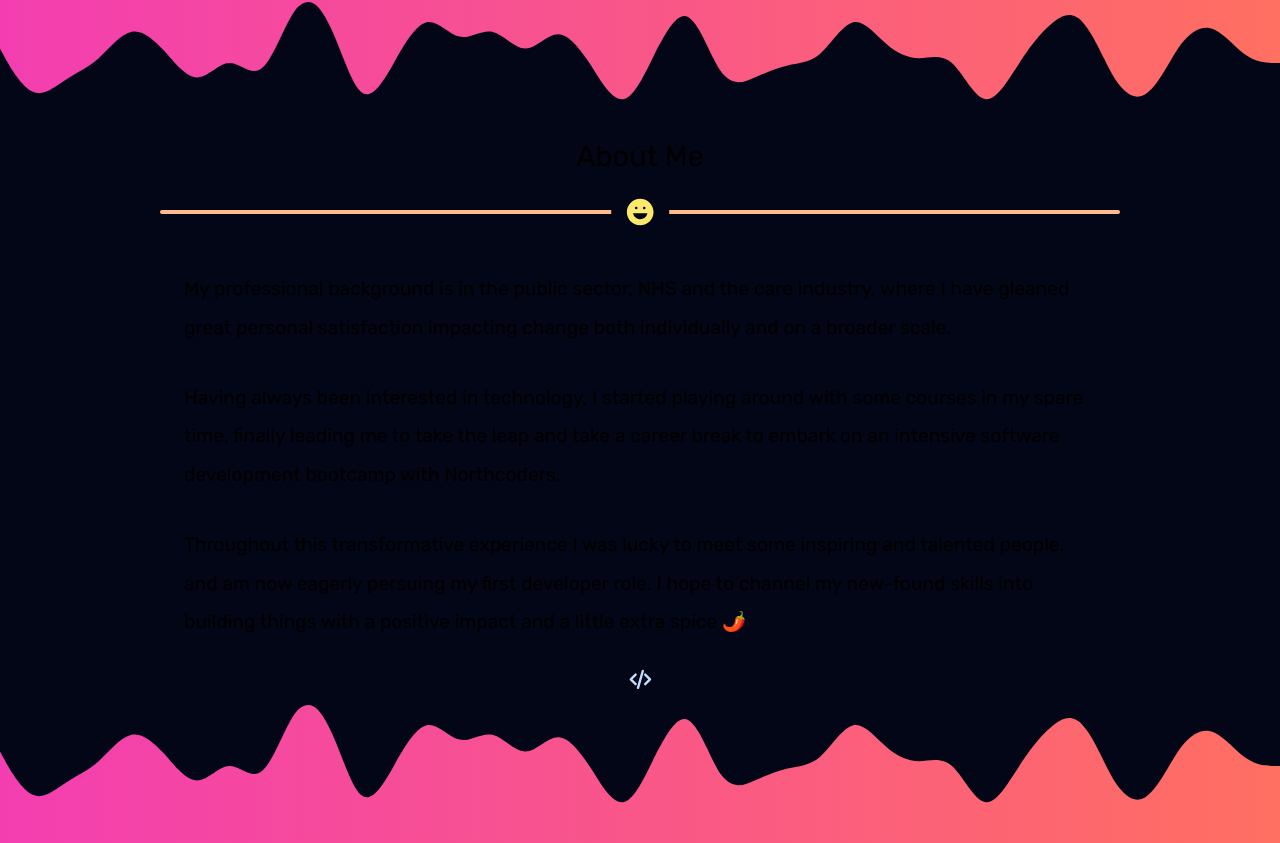
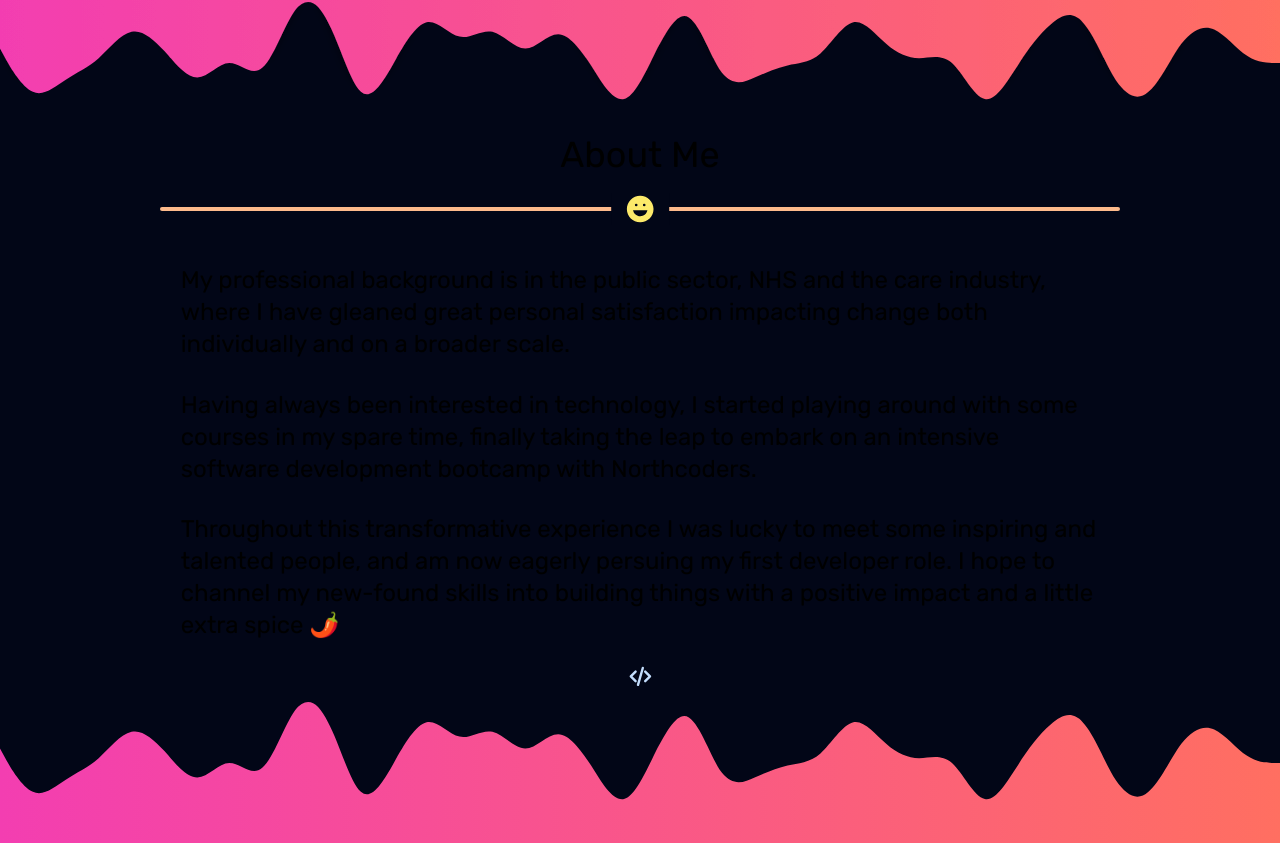
Before and after one commit to alehow84/Portfolio, a Next.js app: page / in a window 1280 px wide. Shown: the part 705-1548 px from the top of the page. Built offline with nearby package versions, Linux system fonts and the light colour scheme.

Commit message:
improve text styling for About section

```diff
--- a/src/app/components/layout/About.tsx
+++ b/src/app/components/layout/About.tsx
@@ -8,9 +8,9 @@ export default function About() {
         alt="transition"
       />
       <div className="flex flex-col justify-center items-center h-fit">
-        <h2 className="desktop:text-[2.25vw] mobile:text-[4vw]">About Me</h2>
+        <h2 className="desktop:text-4xl mobile:text-3xl">About Me</h2>
         <div className="inline-flex items-center justify-center w-full">
-          <hr className="w-3/4 h-1 my-8 bg-orange-300 border-0 rounded" />
+          <hr className="w-3/4 h-[0.5vh] my-8 bg-orange-300 border-0 rounded" />
           <div className="absolute px-[1vw] -translate-x-1/2 bg-slate-950 left-1/2">
             <svg
               className="w-[2.5vw] h-[2.5vw] text-yellow-200"
--- a/src/app/static/Summary.tsx
+++ b/src/app/static/Summary.tsx
@@ -1,18 +1,17 @@
 export default function Summary() {
   return (
     <div>
-      <p className="flex justify-center text-[1.5vw] p-2 m-[1.25vw] leading-loose">
+      <p className="desktop:text-2xl flex justify-center p-2 m-[1vw] leading-loose mobile:text-md">
         My professional background is in the public sector, NHS and the care
         industry, where I have gleaned great personal satisfaction impacting
         change both individually and on a broader scale.
       </p>
-      <p className="flex justify-center text-[1.5vw] p-2 m-[1.25vw] leading-loose">
+      <p className="desktop:text-2xl flex justify-center p-2 m-[1vw] leading-loose mobile:text-md">
         Having always been interested in technology, I started playing around
-        with some courses in my spare time, finally leading me to take the leap
-        and take a career break to embark on an intensive software development
-        bootcamp with Northcoders.
+        with some courses in my spare time, finally taking the leap to embark on
+        an intensive software development bootcamp with Northcoders.
       </p>
-      <p className="flex justify-center text-[1.5vw] p-2 m-[1.25vw] leading-loose">
+      <p className="desktop:text-2xl flex justify-center p-2 m-[1vw] leading-loose">
         Throughout this transformative experience I was lucky to meet some
         inspiring and talented people, and am now eagerly persuing my first
         developer role. I hope to channel my new-found skills into building
```
